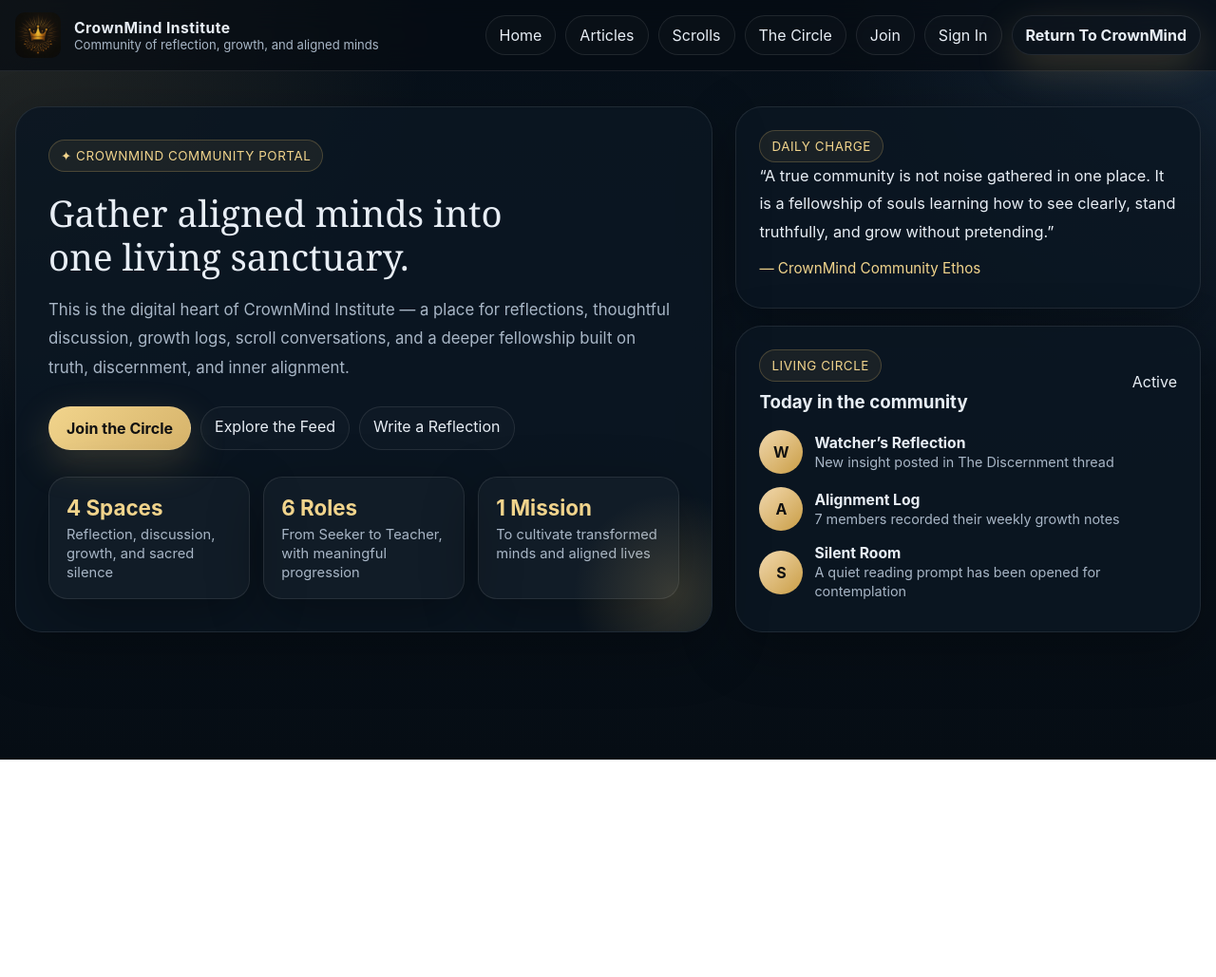
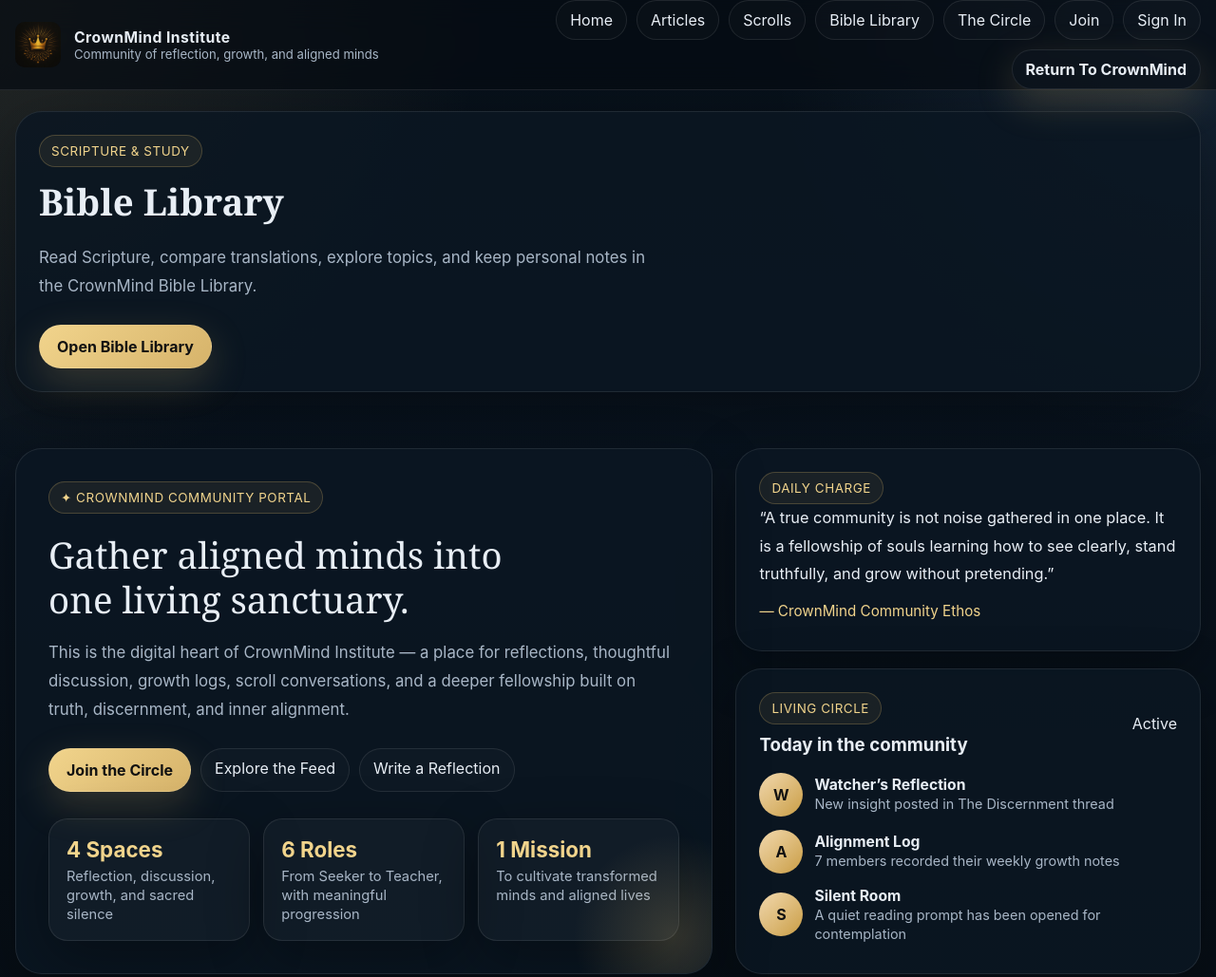
Before and after one commit to elyon27/community, a website: page sections/02-hero.html in a window 1280 px wide. Shown: the whole page at 95% size. Before the commit the page ends 800 px from the top, so only its background shows below. Drawn offline with Linux system fonts and the light colour scheme.

Commit message:
Add Bible Library navigation and homepage section to Community

```diff
--- a/sections/02-hero.html
+++ b/sections/02-hero.html
@@ -21,6 +21,7 @@
         <a href="#Home">Home</a>
         <a href="https://crown-articles.netlify.app/">Articles</a>
         <a href="https://crownmind.netlify.app/mission/scrolls/">Scrolls</a>
+        <a href="https://crownmind.net/bible/">Bible Library</a>
         <a href="/sections/04-community-feed.html">The Circle</a>
         <a href="/sections/06-join-circle.html">Join</a>
         <a href="/chambers/account.html">Sign In</a>
@@ -28,6 +29,19 @@
       </nav>
     </div>
   </header>
+
+  <section class="section" aria-labelledby="bible-library-title">
+    <div class="container">
+      <div class="panel">
+        <div class="eyebrow">Scripture &amp; Study</div>
+        <h2 class="section-title" id="bible-library-title" style="margin-top:10px;">Bible Library</h2>
+        <p class="hero-sub">Read Scripture, compare translations, explore topics, and keep personal notes in the CrownMind Bible Library.</p>
+        <div class="hero-actions">
+          <a class="primary-btn" href="https://crownmind.net/bible/">Open Bible Library</a>
+        </div>
+      </div>
+    </div>
+  </section>
 
   <main class="page-shell">
     <section class="hero" id="community-hero">
```
Also changed, not shown: chambers/account.html (+1 -0 lines), chambers/growth-logs.html (+1 -0 lines), chambers/reflection-studio.html (+1 -0 lines), chambers/silent-room.html (+1 -0 lines), chambers/the-circle.html (+1 -0 lines), index.html (+2 -2 lines), sections/01-header.html (+1 -0 lines), sections/04-community-feed.html (+1 -0 lines), sections/06-join-circle-p.html (+1 -0 lines), sections/06-join-circle-v1.html (+1 -0 lines), sections/06-join-circle-v2.html (+1 -0 lines), sections/06-join-circle.html (+1 -0 lines).
